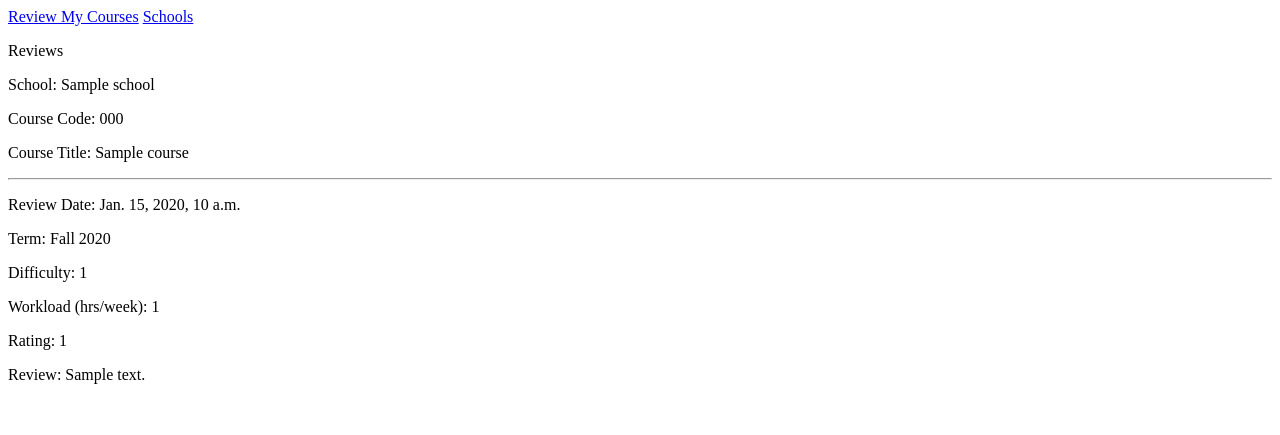
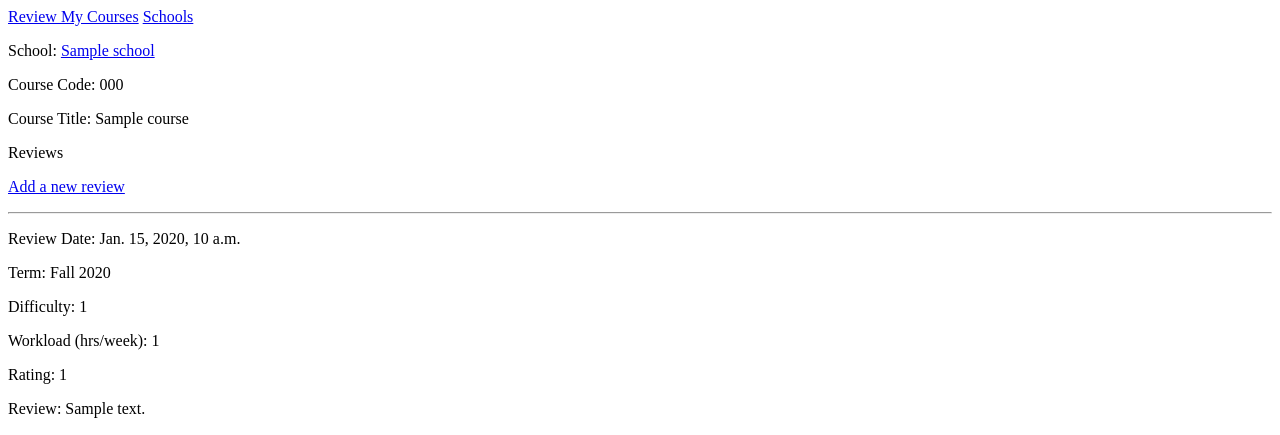
Before and after one commit to nkallem/review_my_courses, a Django app: page /courses/1/ in a window 1280 px wide. Shown: the top 435 px of the page. Run offline with Django 4.2, Linux system fonts and the light colour scheme; tables that the repository leaves empty hold one stand-in row (values such as "Sample post").

Commit message:
Added new review form

```diff
--- a/review_my_courses/templates/review_my_courses/course.html
+++ b/review_my_courses/templates/review_my_courses/course.html
@@ -2,10 +2,11 @@
 
 {% block content %}
 
-    <p>Reviews</p>
-    <p>School: {{ school.name }}</p>
+    <p>School: <a href="{% url 'review_my_courses:school' school.id %}">{{ school.name }}</a></p>
     <p>Course Code: {{ course.course_code }}</p>
     <p>Course Title: {{ course.title }}</p>
+    <p>Reviews</p>
+    <p><a href="{% url 'review_my_courses:new_review' course.id %}">Add a new review</a></p>
     {% for review in reviews %}
         <hr>
         <p>Review Date: {{ review.review_date }}</p>
--- a/review_my_courses/urls.py
+++ b/review_my_courses/urls.py
@@ -18,4 +18,6 @@ urlpatterns = [
     path('new_school/', views.new_school, name='new_school'),
     # Page for adding a new course.
     path('new_course/<int:school_id>/', views.new_course, name='new_course'),
+    # Page for adding a new review.
+    path('new_review/<int:course_id>/', views.new_review, name='new_review'),
 ]
--- a/review_my_courses/views.py
+++ b/review_my_courses/views.py
@@ -1,6 +1,6 @@
 from django.shortcuts import render, redirect
 from .models import Course, School, Review
-from .forms import CourseForm, SchoolForm
+from .forms import CourseForm, ReviewForm, SchoolForm
 
 
 def index(request):
@@ -66,3 +66,25 @@ def new_course(request, school_id):
     # Display a blank or invalid form
     context = {'school': school, 'form': form}
     return render(request, 'review_my_courses/new_course.html', context)
+
+
+def new_review(request, course_id):
+    """Add a new review for a course."""
+    course = Course.objects.get(id=course_id)
+    school = course.school
+
+    if request.method != 'POST':
+        # No data submitted; create a blank form.
+        form = ReviewForm()
+    else:
+        # POST data submitted; process data.
+        form = ReviewForm(data=request.POST)
+        if form.is_valid():
+            new_review = form.save(commit=False)
+            new_review.course = course
+            new_review.save()
+            return redirect('review_my_courses:course', course_id=course_id)
+
+    # Display a blank or invalid form
+    context = {'course': course, 'school': school, 'form': form}
+    return render(request, 'review_my_courses/new_review.html', context)
```
Also changed, not shown: review_my_courses/forms.py (+9 -0 lines), review_my_courses/templates/review_my_courses/new_review.html (added, +14 -0 lines).
